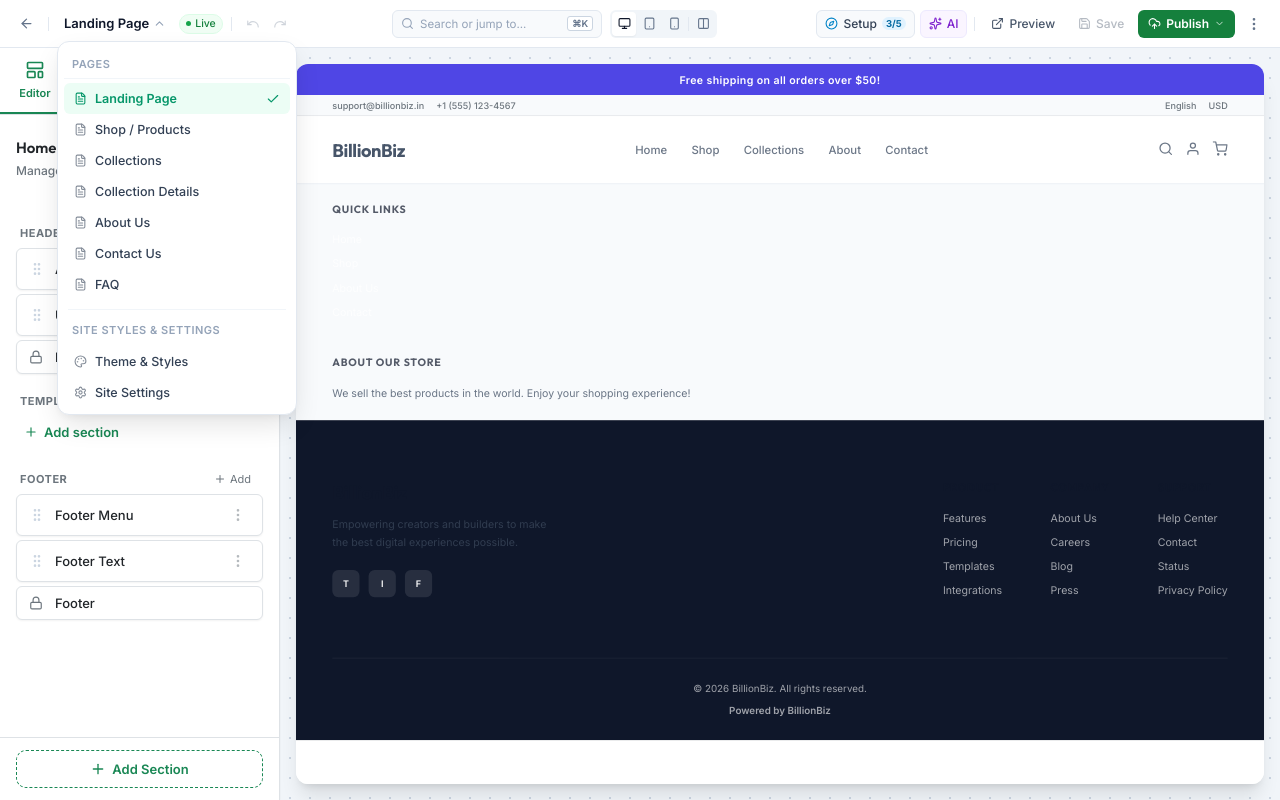
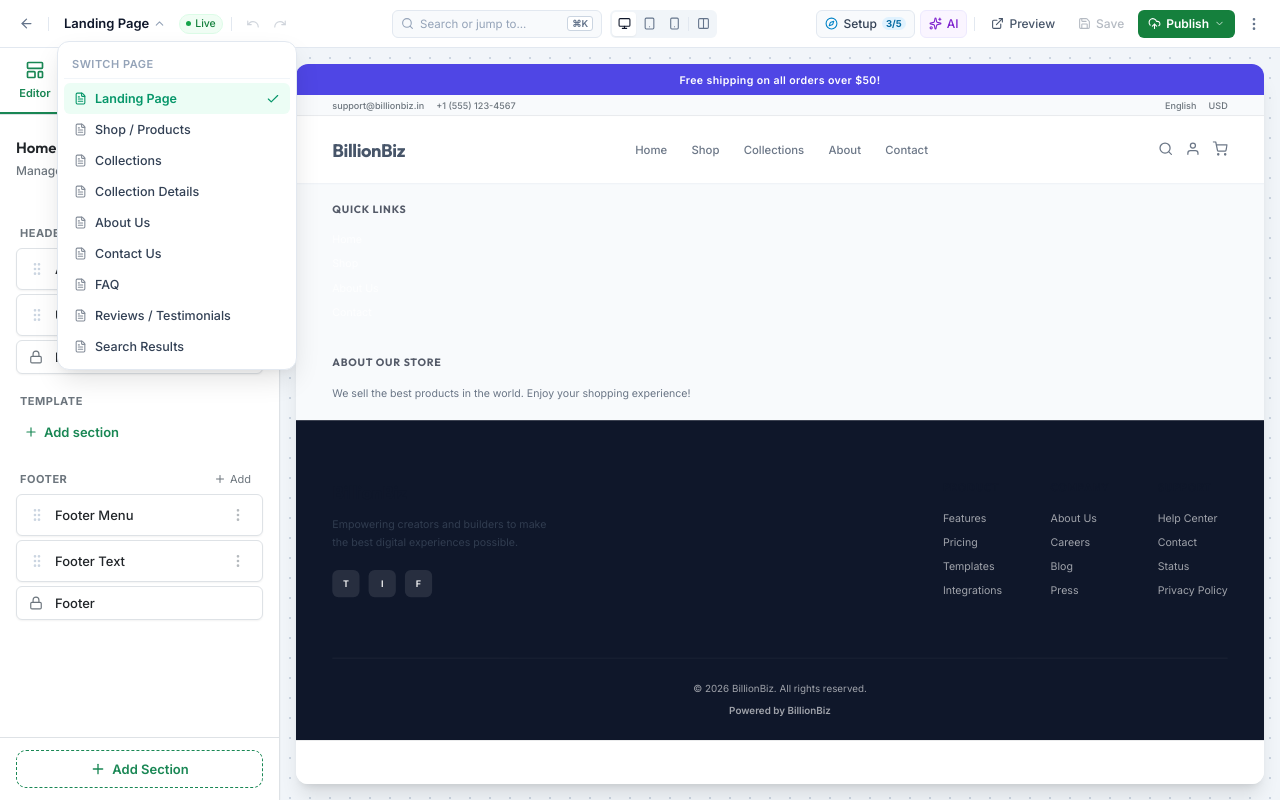
Before and after one commit to 0xchandru/billionbiz-frontend, a React (Vite) app: page /editor in a window 1280 px wide. Both pictures are taken after a click on the button "Landing Page". Built offline with nearby package versions, Linux system fonts and the light colour scheme.

Commit message:
fix(editor): remove theme and settings from top bar page dropdown

```diff
--- a/src/components/editor/topbar/PageSelectorDropdown.tsx
+++ b/src/components/editor/topbar/PageSelectorDropdown.tsx
@@ -1,6 +1,6 @@
 import React, { useState, useRef, useEffect } from 'react';
 import { useNavigate } from 'react-router-dom';
-import { ChevronDown, Check, FileText, Palette, Settings } from 'lucide-react';
+import { ChevronDown, Check, FileText } from 'lucide-react';
 import { useSiteStore } from '../../../store/siteStore';
 import { useLandingEditorStore } from '../../../store/landingEditorStore';
 import styles from './topbar.module.css';
@@ -15,10 +15,8 @@ export const PageSelectorDropdown: React.FC = () => {
 
   const activePage = pages.find((p) => p.id === selectedPageId) || pages[0];
 
-  // Dynamic title based on active panel & page
+  // Dynamic title based on active page
   const getContextTitle = () => {
-    if (activePanel === 'theme') return 'Theme & Styles';
-    if (activePanel === 'settings') return 'Site Settings';
     if (!activePage) return 'Landing Page';
     if (activePage.id === 'landing-page') return 'Landing Page';
     return activePage.name;
@@ -45,21 +43,6 @@ export const PageSelectorDropdown: React.FC = () => {
     setIsOpen(false);
   };
 
-  const handleSelectTheme = () => {
-    setActivePanel('theme');
-    navigate('/editor/theme', { replace: true });
-    setIsOpen(false);
-  };
-
-  const handleSelectSettings = () => {
-    setActivePanel('settings');
-    navigate('/editor/settings', { replace: true });
-    setIsOpen(false);
-  };
-
-  const isThemeActive = activePanel === 'theme';
-  const isSettingsActive = activePanel === 'settings';
-
   return (
     <div ref={dropdownRef} style={{ position: 'relative' }}>
       <button
@@ -78,16 +61,15 @@ export const PageSelectorDropdown: React.FC = () => {
 
       {isOpen && (
         <div className={`${styles.popoverCard} ${styles.pageSelectorPopover}`}>
-          {/* Section: Pages */}
           <div style={{ padding: '4px 8px 6px', borderBottom: '1px solid #f1f5f9', marginBottom: '4px' }}>
             <span style={{ fontSize: '11px', fontWeight: 600, color: '#94a3b8', textTransform: 'uppercase', letterSpacing: '0.5px' }}>
-              Pages
+              Switch Page
             </span>
           </div>
 
-          <div style={{ maxHeight: '220px', overflowY: 'auto' }}>
+          <div style={{ maxHeight: '280px', overflowY: 'auto' }}>
             {pages.map((p) => {
-              const isSelected = !isThemeActive && !isSettingsActive && p.id === (activePage?.id || selectedPageId);
+              const isSelected = p.id === (activePage?.id || selectedPageId);
               const displayName = p.id === 'landing-page' ? 'Landing Page' : p.name;
               return (
                 <button
@@ -106,44 +88,6 @@ export const PageSelectorDropdown: React.FC = () => {
               );
             })}
           </div>
-
-          {/* Divider */}
-          <div style={{ height: '1px', backgroundColor: '#f1f5f9', margin: '6px 4px 4px' }} />
-
-          {/* Section: Global Styles & Settings */}
-          <div style={{ padding: '4px 8px 6px', marginBottom: '2px' }}>
-            <span style={{ fontSize: '11px', fontWeight: 600, color: '#94a3b8', textTransform: 'uppercase', letterSpacing: '0.5px' }}>
-              Site Styles & Settings
-            </span>
-          </div>
-
-          {/* Theme Option */}
-          <button
-            className={`${styles.pageItem} ${isThemeActive ? styles.activePageItem : ''}`}
-            onClick={handleSelectTheme}
-          >
-            <div style={{ display: 'flex', alignItems: 'center', gap: '8px', overflow: 'hidden' }}>
-              <Palette size={13} style={{ opacity: isThemeActive ? 1 : 0.6, flexShrink: 0 }} />
-              <span style={{ fontWeight: isThemeActive ? 600 : 500, overflow: 'hidden', textOverflow: 'ellipsis', whiteSpace: 'nowrap' }}>
-                Theme & Styles
-              </span>
-            </div>
-            {isThemeActive && <Check size={14} color="#059669" style={{ flexShrink: 0 }} />}
-          </button>
-
-          {/* Settings Option */}
-          <button
-            className={`${styles.pageItem} ${isSettingsActive ? styles.activePageItem : ''}`}
-            onClick={handleSelectSettings}
-          >
-            <div style={{ display: 'flex', alignItems: 'center', gap: '8px', overflow: 'hidden' }}>
-              <Settings size={13} style={{ opacity: isSettingsActive ? 1 : 0.6, flexShrink: 0 }} />
-              <span style={{ fontWeight: isSettingsActive ? 600 : 500, overflow: 'hidden', textOverflow: 'ellipsis', whiteSpace: 'nowrap' }}>
-                Site Settings
-              </span>
-            </div>
-            {isSettingsActive && <Check size={14} color="#059669" style={{ flexShrink: 0 }} />}
-          </button>
         </div>
       )}
     </div>
```
